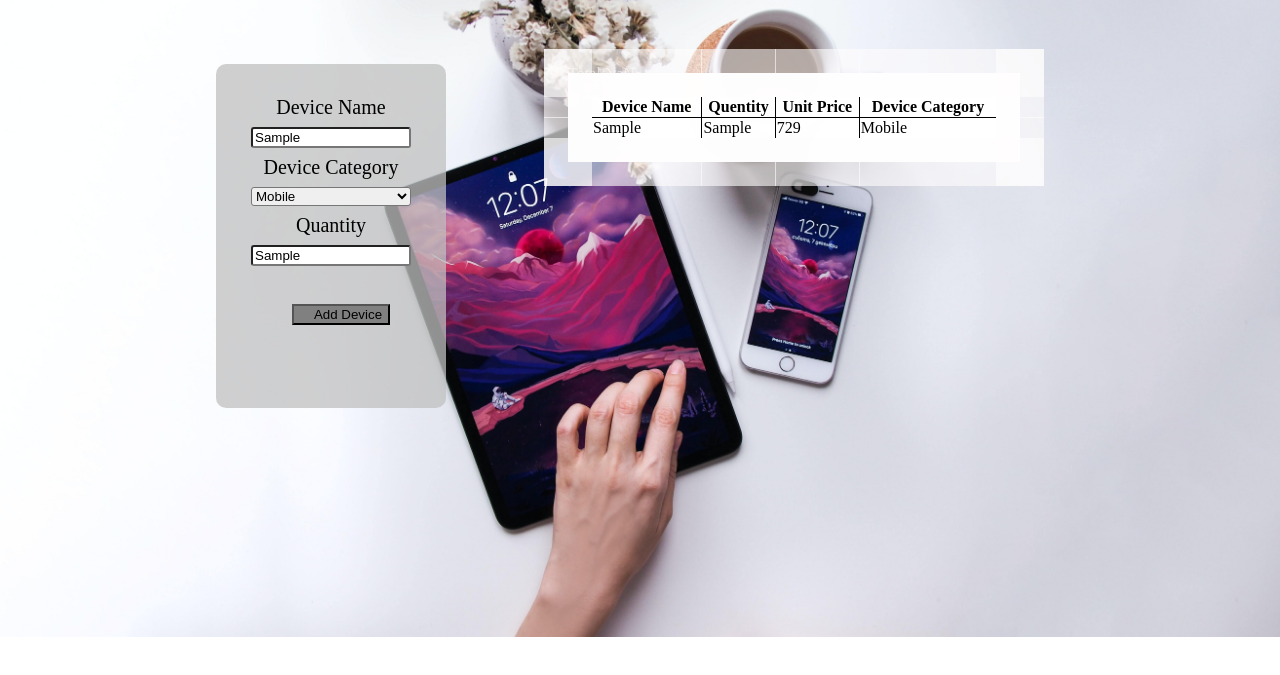
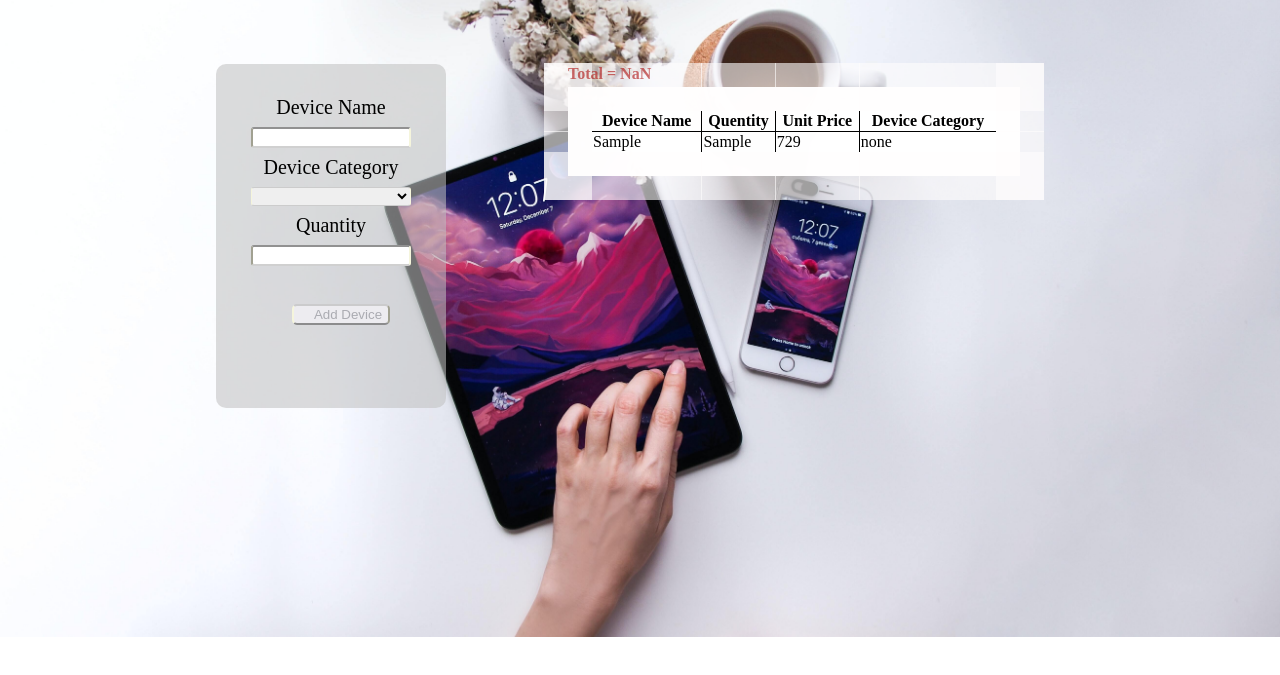
Before and after one commit to batoolalomari/Devices-Hub, a plain HTML site: page index.html in a window 1280 px wide. Both pictures are taken after typing "Sample", "Sample" into the empty fields and a click on the button "Add Device". Shown: the part 83-758 px from the top of the page. Drawn offline with Linux system fonts and the light colour scheme.

Commit message:
fixed sizes

```diff
--- a/css/style.css
+++ b/css/style.css
@@ -1,44 +1,39 @@
-body{
-
+body {
   background-repeat: no-repeat;
   background-image: url("background.jpg");
   background-size: cover;
   position: relative;
   top: 0;
-
 }
 
-
-tr , td,th  {
+tr,
+td,
+th {
   border: 1px;
   background-color: rgba(255, 255, 255, 0.945);
   border-style: solid;
   color: black;
   border-collapse: collapse;
-
 }
 
-div{
+div {
   background-color: rgb(105, 105, 105);
   width: 100%;
   position: relative;
   bottom: 20px;
   height: 5pc;
   line-height: 5pc;
-
 }
 
-h2{
-
+h2 {
   text-align: center;
-    font-family: 'Roboto', sans-serif;
-    color: #F5F5DC;
-
+  font-family: "Roboto", sans-serif;
+  color: #f5f5dc;
 }
 
-fieldset{
+fieldset {
   margin-left: 8pc;
-    background-color: #c0c0c0be;
+  background-color: #c0c0c08f;
   width: 200px;
   text-align: center;
   border-style: none;
@@ -47,55 +42,65 @@ fieldset{
   margin-top: 5px;
   padding-top: 2pc;
 
-    font-family: 'Times New Roman', Times, serif;
+  font-family: "Times New Roman", Times, serif;
   font-size: 20px;
 }
 
-form{
+form {
   padding-top: 5px;
   margin-top: 5px;
-
 }
 
-table{
+table {
   margin-left: 6pc;
+  margin-top: 14px;
   width: 500px;
   height: 100px;
   color: rgba(255, 254, 254, 0.61);
-    border:3pc;
+  border: 3pc;
   border-style: solid;
   border-collapse: collapse;
-
 }
-p{
+p {
   margin-left: 30pc;
-    color: rgba(255, 254, 254, 0.61);
+  color: rgba(173, 15, 15, 0.61);
   position: absolute;
-
+  font-weight: bolder;
 }
-span{
+span {
   display: inline-flex;
   padding: 2pc;
   padding-left: 5pc;
 }
 
-input[type=text] ,select {
+input[type="text"],
+select {
   border-radius: 3px;
   margin: 8px 0;
+  border-color: #c0c0c0be #F5F5DC#c0c0c0be#F5F5DC;
   box-sizing: border-box;
   width: 160px;
   line-height: normal;
 }
-label{
+
+input[type="text"]:focus {
+  outline-style: none;
+  box-shadow: none;
+}
+label {
   padding: 10px 30px;
   margin: 8px 0;
   margin-top: 20px;
   padding-bottom: 20px;
-
 }
-  button{
-     background-color: gray;
+button {
+  outline-style: none;
+  box-shadow: none;
+  background-color: #edecf0;
+  color: #909298b8;
+  border-radius: 5px;
   padding-left: 20px;
   margin-left: 20px;
   margin-top: 30px;
+  border-color: #c0c0c0be #F5F5DC#c0c0c0be#F5F5DC;
 }
--- a/index.html
+++ b/index.html
@@ -5,7 +5,7 @@
     <meta name="viewport" content="width=device-width, initial-scale=1.0">
     <link rel="stylesheet" href="css/style.css">
     <link href="https://fonts.googleapis.com/css2?family=Roboto:wght@500&display=swap" rel="stylesheet">
-    <title>Document</title>
+    <title>Device Hub</title>
 </head>
 <body style="background-image:url( 'background.jpg');">
     <header>
@@ -23,6 +23,7 @@
 <br>
                <label for="deviceCategory"> Device Category</label>
                <select name="" id="deviceCategory">
+                <option value="none"></option>
                    <option value="Mobile">Mobile</option>
                    <option value="Laptop">Laptop</option>
                    <option value="Tablet">Tablet</option>
--- a/java/app.js
+++ b/java/app.js
@@ -1,119 +1,104 @@
-'use strict';
-var form=document.getElementById('form');
-var table=document.getElementById('table');
-var p=document.getElementById('total');
-var head=["Device Name","Quentity","Unit Price","Device Category"];
+"use strict";
+var form = document.getElementById("form");
+var table = document.getElementById("table");
+var p = document.getElementById("total");
+var head = ["Device Name", "Quentity", "Unit Price", "Device Category"];
 
-function tableHead(){
-    var tr=document.createElement('tr');
+function tableHead() {
+  var tr = document.createElement("tr");
   table.appendChild(tr);
   for (var index = 0; index < head.length; index++) {
-       var th=document.createElement('th');
-       th.textContent=head[index];
+    var th = document.createElement("th");
+    th.textContent = head[index];
 
     tr.appendChild(th);
-
   }
 }
-var allDevice=[];
-var totalPrice=0;
+var allDevice = [];
+var totalPrice = 0;
 
-if(localStorage.getItem('Devices'))
-{
-    var array=JSON.parse(localStorage.getItem('Devices'));
+if (localStorage.getItem("Devices")) {
+  var array = JSON.parse(localStorage.getItem("Devices"));
 
   for (var index = 0; index < array.length; index++) {
-       new Device(array[index].name,array[index].category,array[index].quantity);
-
+    new Device(array[index].name, array[index].category, array[index].quantity);
   }
 }
 
-function Device(name , category , quentity)
-{
-    this.name=name;
-    this.category=category;
-    this.quentity=quentity;
-    this.random=[];
-
+function Device(name, category, quentity) {
+  this.name = name;
+  this.category = category;
+  this.quentity = quentity;
+  this.random = [];
 }
 
-Device.prototype.generateRandomDevicePrice=function()
-{
-
-    var rand=Math.floor(350+Math.random()*(750-350));
-   totalPrice+=Number(this.random*this.quantity);
-   console.log(totalPrice);
+Device.prototype.generateRandomDevicePrice = function () {
+  var rand = Math.floor(350 + Math.random() * (750 - 350));
   this.random.push(rand);
-
 };
 
+Device.prototype.render = function () {
+  var tr1 = document.createElement("tr");
+  table.appendChild(tr1);
+  var td = document.createElement("td");
 
-Device.prototype.render=function(){
-
-    var tr1=document.createElement('tr');
-    table.appendChild(tr1);
-    var td=document.createElement('td');
-
-    td.textContent=this.name;
+  td.textContent = this.name;
   tr1.appendChild(td);
 
-
-    var td1=document.createElement('td');
-    td1.textContent=this.quentity;
+  var td1 = document.createElement("td");
+  td1.textContent = this.quentity;
   tr1.appendChild(td1);
 
-
-   var td2=document.createElement('td');
-    td2.textContent=this.random;
+  var td2 = document.createElement("td");
+  td2.textContent = this.random;
   tr1.appendChild(td2);
 
-
-   var td3=document.createElement('td');
-    td3.textContent=this.category;
+  var td3 = document.createElement("td");
+  td3.textContent = this.category;
   tr1.appendChild(td3);
-
-
-
-
 };
 
+form.addEventListener("submit", addDevice);
 
-form.addEventListener('submit',addDevice);
-
-function addDevice(event){
+function addDevice(event) {
   event.preventDefault();
 
-    var name=event.target.deviceName.value;
-    var category=event.target.deviceCategory.value;
-    var quentity=event.target.quantity.value;
+  var name = event.target.deviceName.value;
+  var category = event.target.deviceCategory.value;
+  var quentity = event.target.quantity.value;
 
-    var newDevice=new Device(name,category,quentity);
+  var newDevice = new Device(name, category, quentity);
   allDevice.push(newDevice);
 
   newDevice.generateRandomDevicePrice();
   newDevice.render();
   totalOfPrice();
 
-    localStorage.setItem('Devices',JSON.stringify(allDevice));
-
+  localStorage.setItem("Devices", JSON.stringify(allDevice));
+  form.reset();
 }
-
-
 
 tableHead();
 
-function totalOfPrice()
-{
-/*for (var index = 0; index < allDevice.length; index++) {
-    totalPrice+=Number((allDevice[index].rand*allDevice[index].quantity));
-
-}*/
-p.textContent="Total "+Number(totalPrice);
+function totalOfPrice() {
+  for (var index = 0; index < allDevice.length; index++) {
+    totalPrice += allDevice[index].random * allDevice[index].quentity;
+    console.log(
+      allDevice[index].quentity +
+        "/" +
+        allDevice[index].random +
+        "/" +
+        totalPrice
+    );
   }
 
-totalOfPrice();
+  console.log(Number(totalPrice));
+  console.log("====================================");
+  p.textContent = "Total =  " + Number(totalPrice);
+}
 
 for (var i = 0; i < allDevice.length; i++) {
   allDevice[i].generateRandomDevicePrice();
   allDevice[i].render();
 }
+totalOfPrice();
```
Also changed, not shown: 2 other files. Lines whose indentation alone changed are shown as unchanged.
